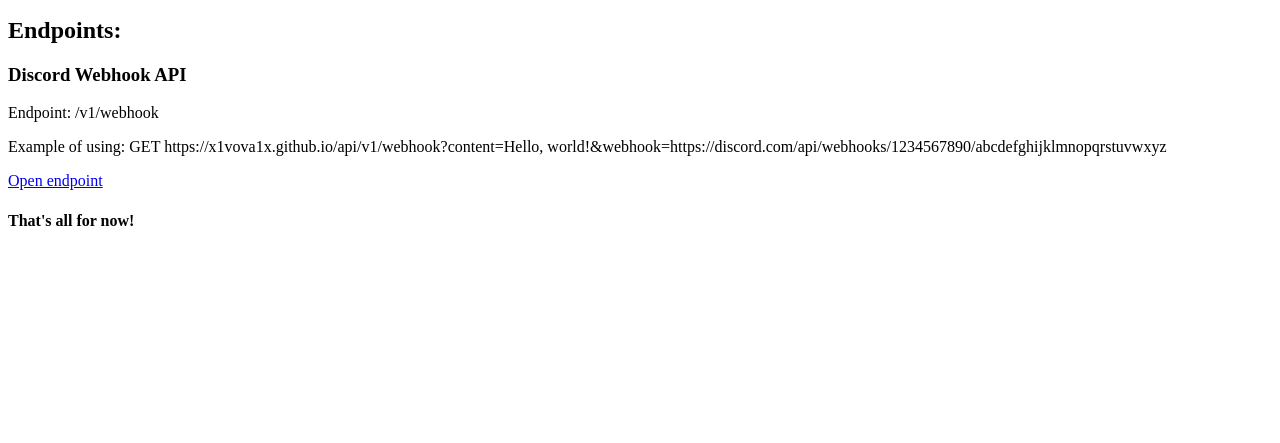
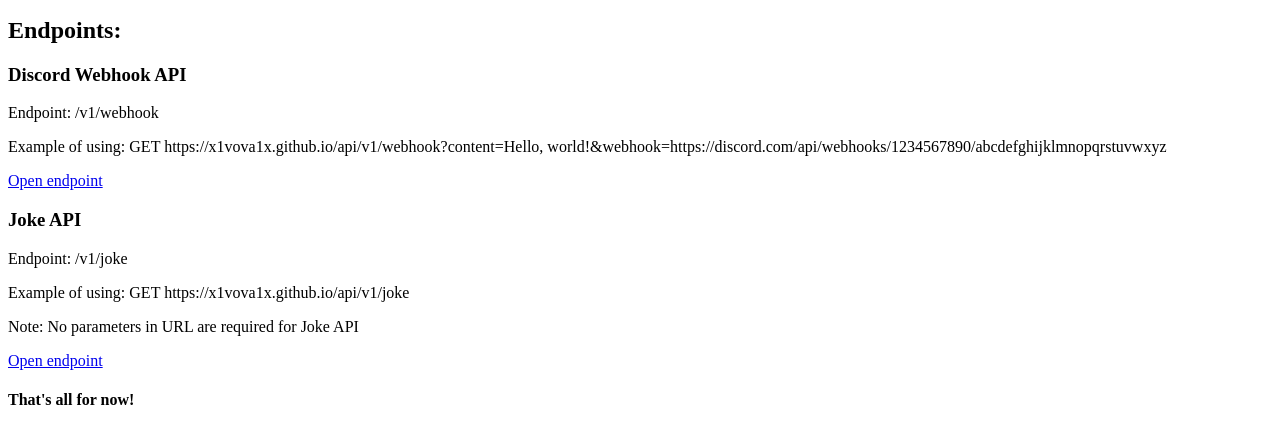
Before and after one commit to X1vova1X/api, a plain HTML site: page index.html in a window 1280 px wide. Shown: the part 101-544 px from the top of the page. Drawn offline with Linux system fonts and the light colour scheme.

Commit message:
Update index.html

```diff
--- a/index.html
+++ b/index.html
@@ -16,6 +16,11 @@
   <p>Endpoint: /v1/webhook</p>
   <p>Example of using: GET https://x1vova1x.github.io/api/v1/webhook?content=Hello, world!&webhook=https://discord.com/api/webhooks/1234567890/abcdefghijklmnopqrstuvwxyz</p>
   <a href="https://x1vova1x.github.io/api/v1/webhook">Open endpoint</a>
+  <h3>Joke API</h3>
+  <p>Endpoint: /v1/joke</p>
+  <p>Example of using: GET https://x1vova1x.github.io/api/v1/joke</p>
+  <p>Note: No parameters in URL are required for Joke API</p>
+  <a href="https://x1vova1x.github.io/api/v1/joke">Open endpoint</a>
   <h4>That's all for now!</h4>
 </body>
 </html>
```
